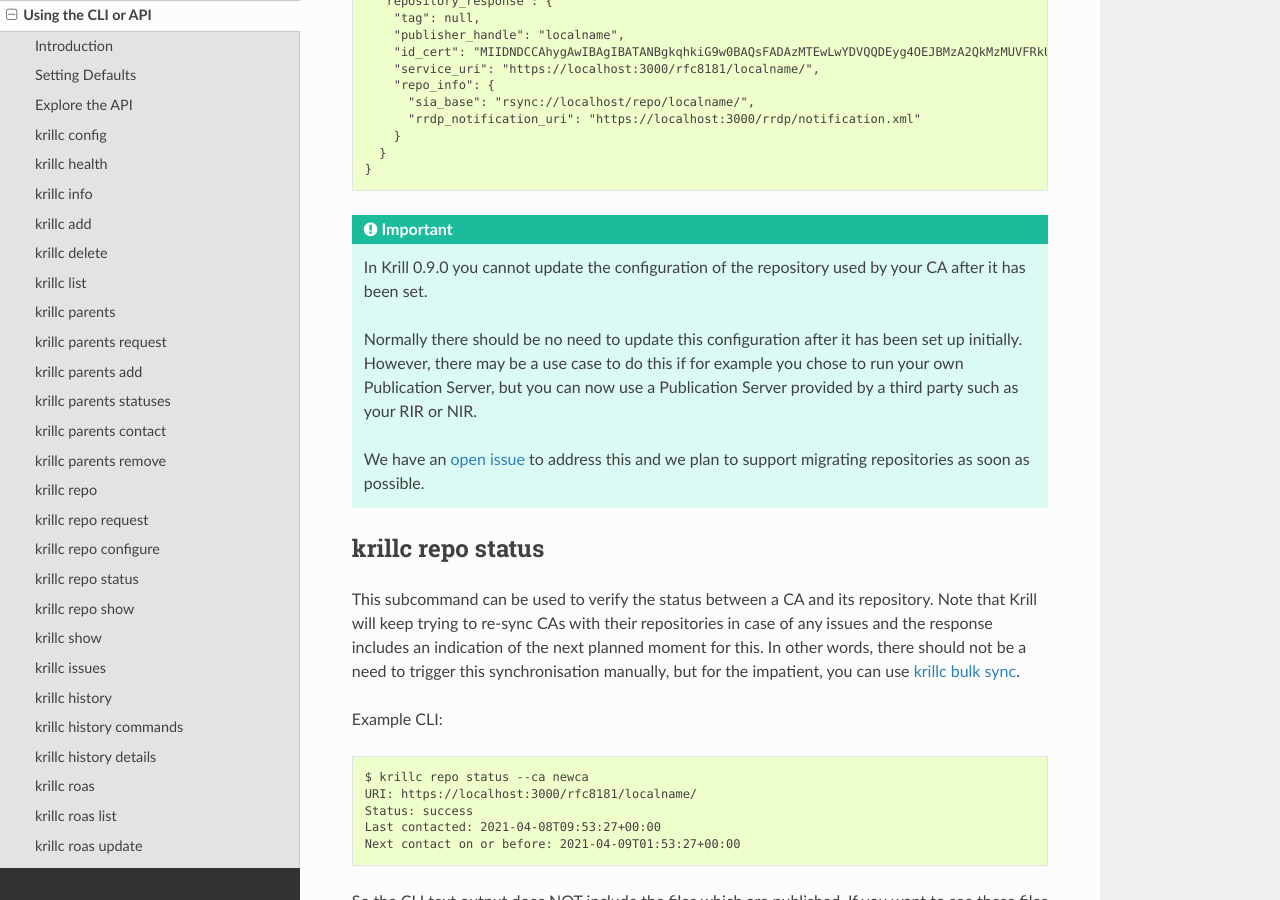
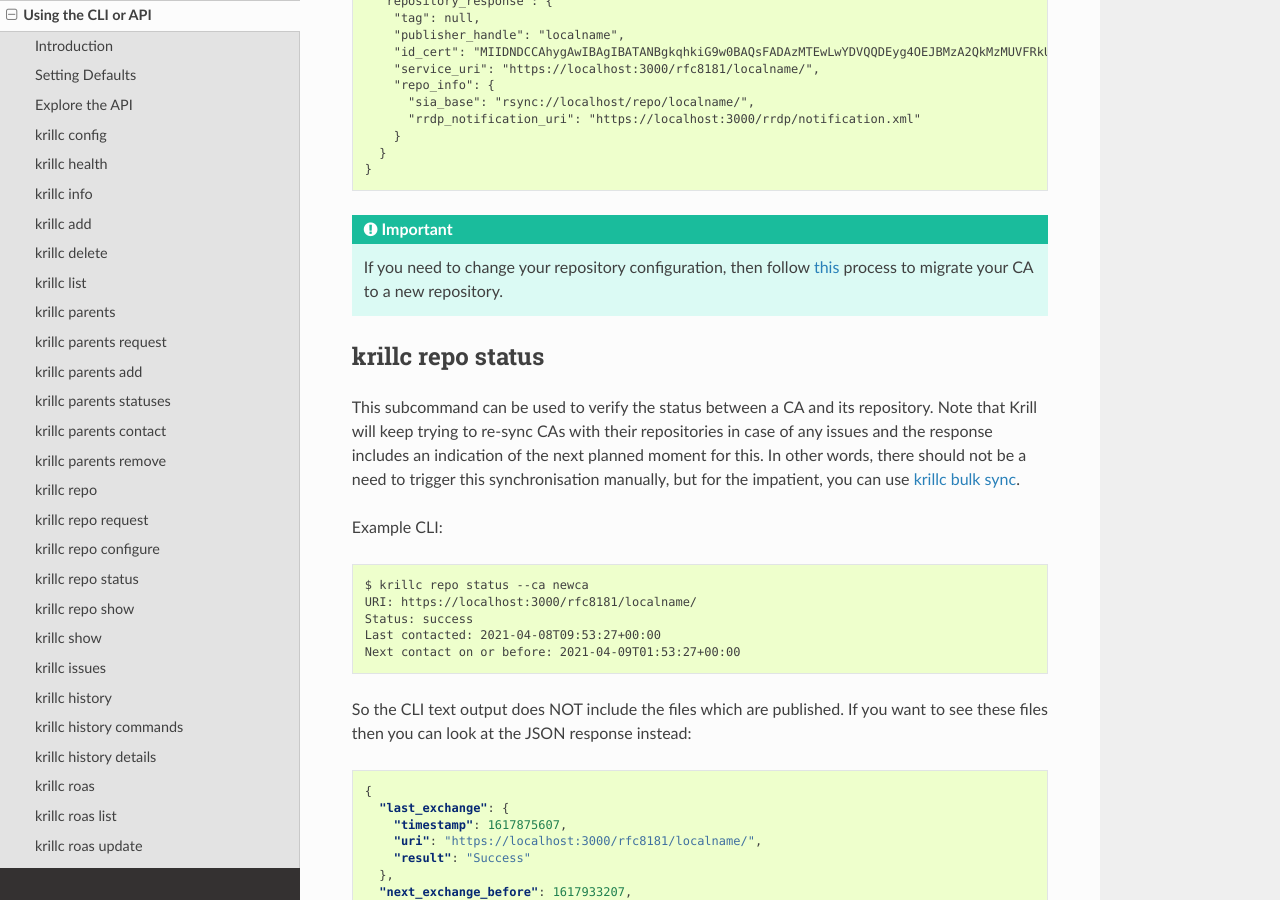
Before and after one commit to NLnetLabs/krill-manual, a Sphinx documentation site: the page built from source/cli.rst, in a window 1280 px wide and 900 px high, scrolled down 13840 px. Built offline with Sphinx 7.4.7 and the Read the Docs theme 2.0.0, drawn with Linux system fonts in a browser that asks for light colours; the version number could not be read and is left out.

Commit message:
Refer to repository migration process

```diff
--- a/source/cli.rst
+++ b/source/cli.rst
@@ -773,18 +773,9 @@ Example API:
     }
   }
 
-.. Important:: In Krill 0.9.0 you cannot update the configuration of the repository
-     used by your CA after it has been set.
-
-     Normally there should be no need to update this configuration after it has been
-     set up initially. However, there may be a use case to do this if for example
-     you chose to run your own Publication Server, but you can now use a Publication
-     Server provided by a third party such as your RIR or NIR.
-
-     We have an `open issue <https://github.com/NLnetLabs/krill/issues/480>`_ to
-     address this and we plan to support migrating repositories as soon as possible.
-
-
+.. Important:: If you need to change your repository configuration, then
+    follow :ref:`this<doc_krill_ca_migrate_repo>` process to migrate your
+    CA to a new repository.
 
 .. _cmd_krillc_repo_status:
 
```
